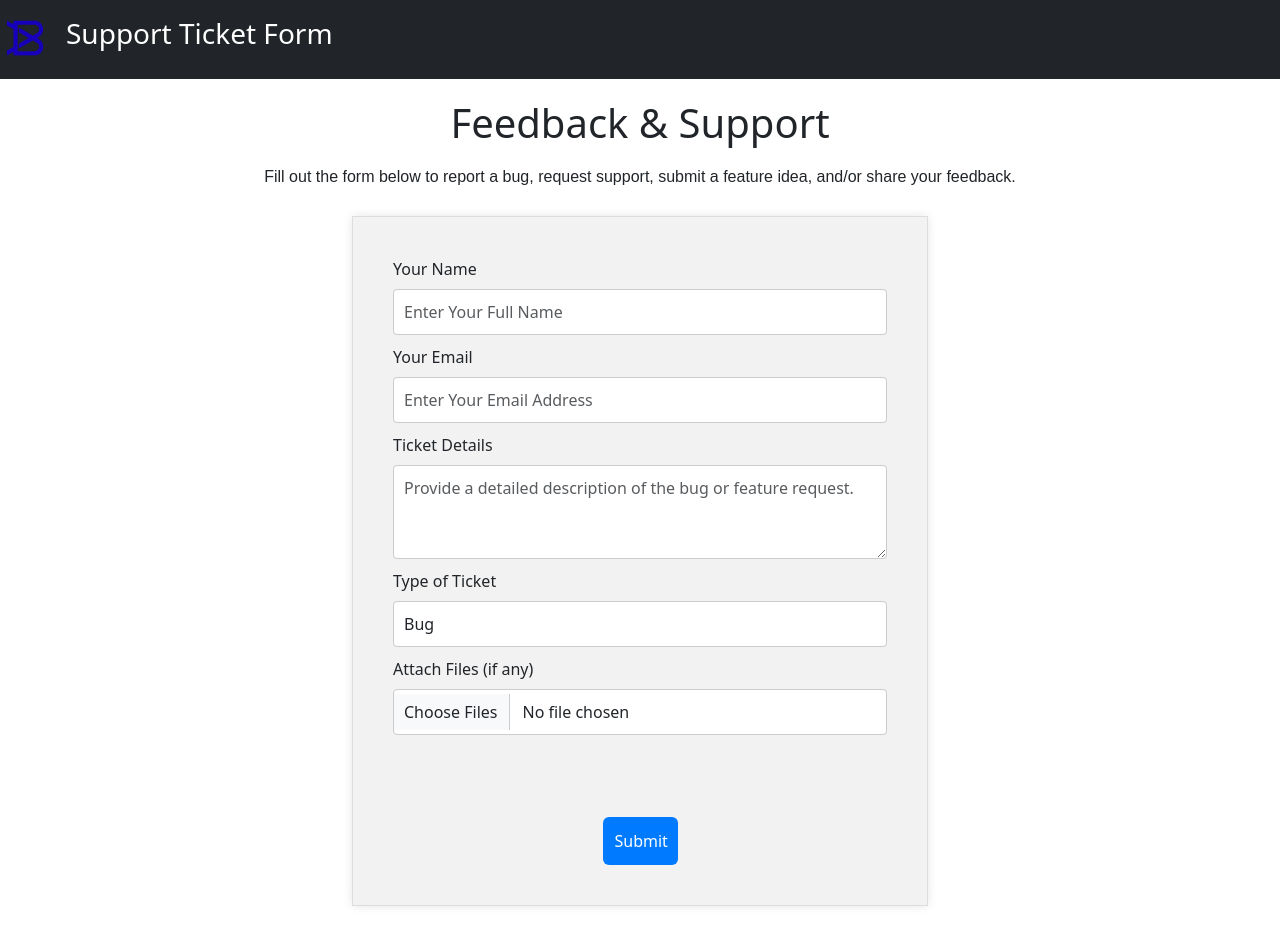
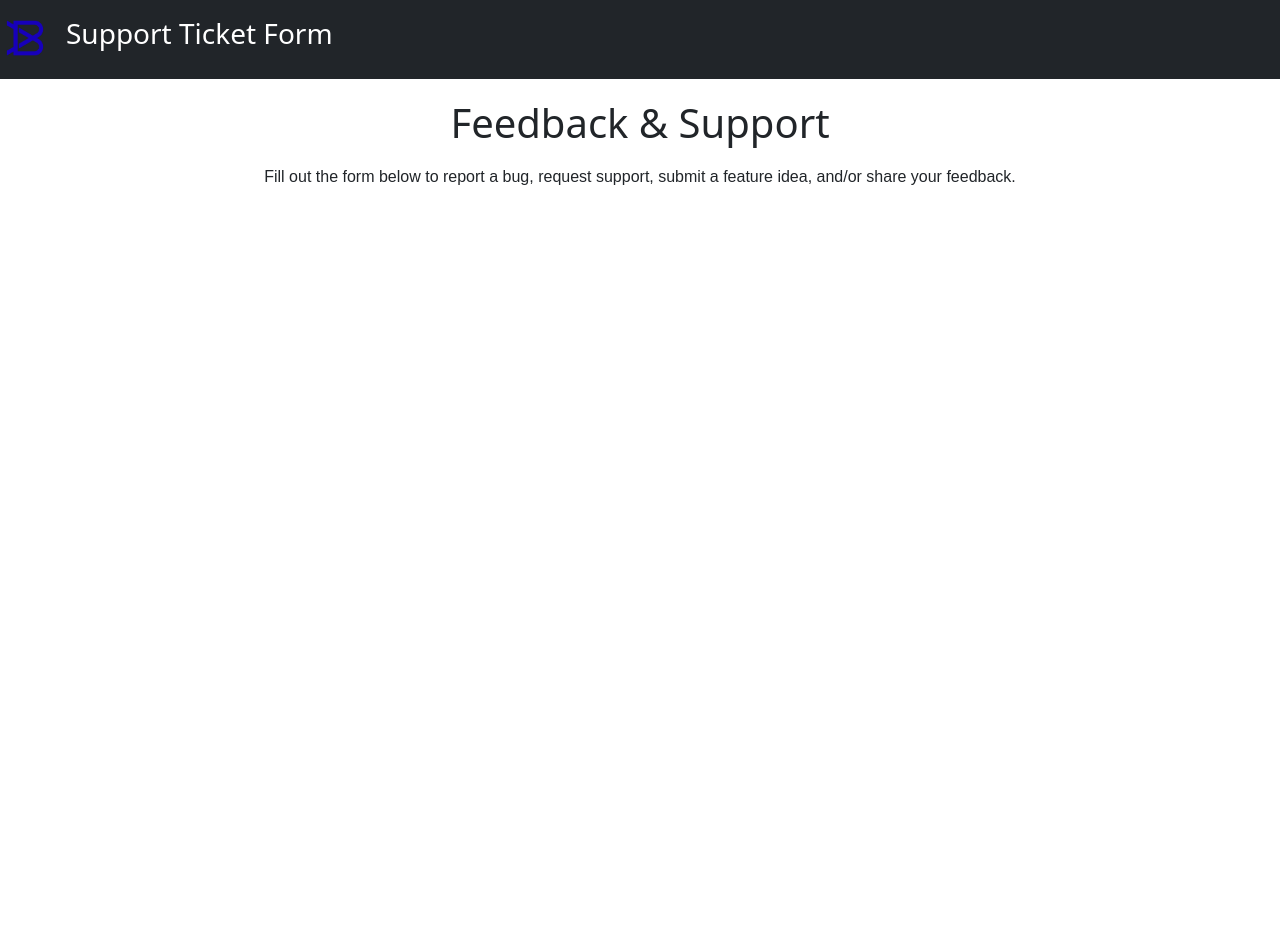
Before and after one commit to BrockBloomquist/CustomerSupportApp, a React (Create React App) app in the folder customer-support-app/: page / in a window 1280 px wide. Shown: the top 944 px of the page. After the commit the page ends 800 px from the top, so only its background shows below. Built offline with nearby package versions, Linux system fonts and the light colour scheme.

Commit message:
Need to create an environment variable for the localhost & port

```diff
--- a/customer-support-app/src/Components/Survey.js
+++ b/customer-support-app/src/Components/Survey.js
@@ -6,6 +6,9 @@ import Row from "react-bootstrap/Row";
 import Button from "react-bootstrap/Button";
 import Alert from "react-bootstrap/Alert";
 import "../Css Properties/Survey.css";
+import { useEffect } from "react";
+
+const serv = "http://localhost:3005";
 
 export default function Survey() {
   const [formSubmitted, setFormSubmitted] = useState(false);
@@ -29,6 +32,8 @@ export default function Survey() {
     });
     setValidated(false);
   };
+  useEffect(() => {});
+
   // Adding bug to the database
   async function handleAddBug(event) {
     const form = event.currentTarget;
@@ -40,7 +45,7 @@ export default function Survey() {
       const email = bugForm.email;
       const details = bugForm.description;
       const type = bugForm.type;
-      const url = `${process.env.MYSQL_IP_ADDRESS}/createTicket`;
+      const url = `${serv}/createTicket`;
       fetch(url, {
         method: "POST",
         headers: { "Content-Type": "application/json" },
@@ -62,11 +67,6 @@ export default function Survey() {
 
   return (
     <div>
-      {formSubmitted && (
-        <Alert key="success" variant="success">
-          Danger
-        </Alert>
-      )}
       <div>
         <h1>Feedback & Support</h1>
         <h6>
@@ -74,10 +74,17 @@ export default function Survey() {
           feature idea, and/or share your feedback.
         </h6>
       </div>
+      {formSubmitted && (
+        <Alert key="success" variant="success">
+          Danger
+        </Alert>
+      )}
       <Form
         noValidate
         validated={validated}
-        className="add-new-bug-form"
+        className={
+          formSubmitted ? "add-new-bug-form" : "add-new-bug-form-completed"
+        }
         onSubmit={handleAddBug}
       >
         <Row className="mb-3">
```
